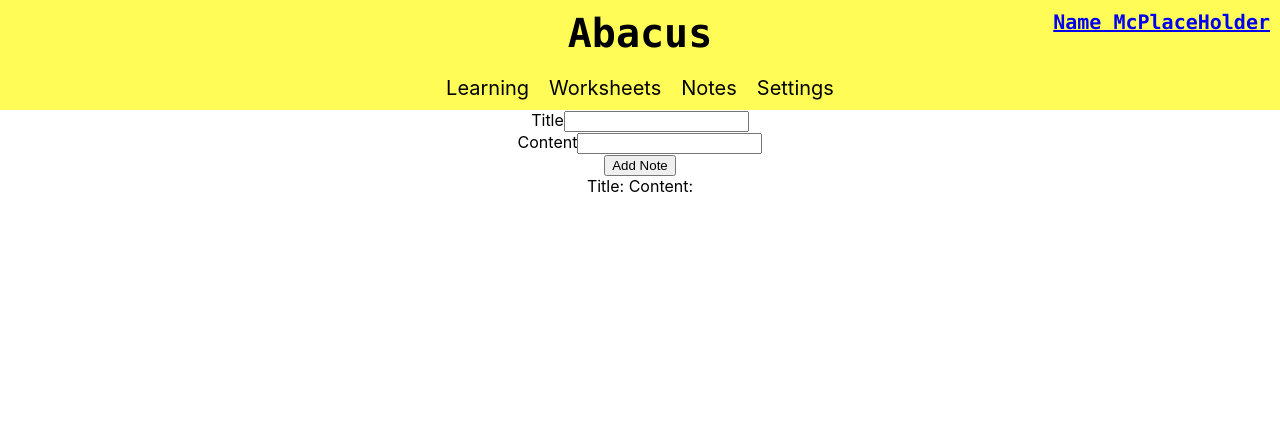
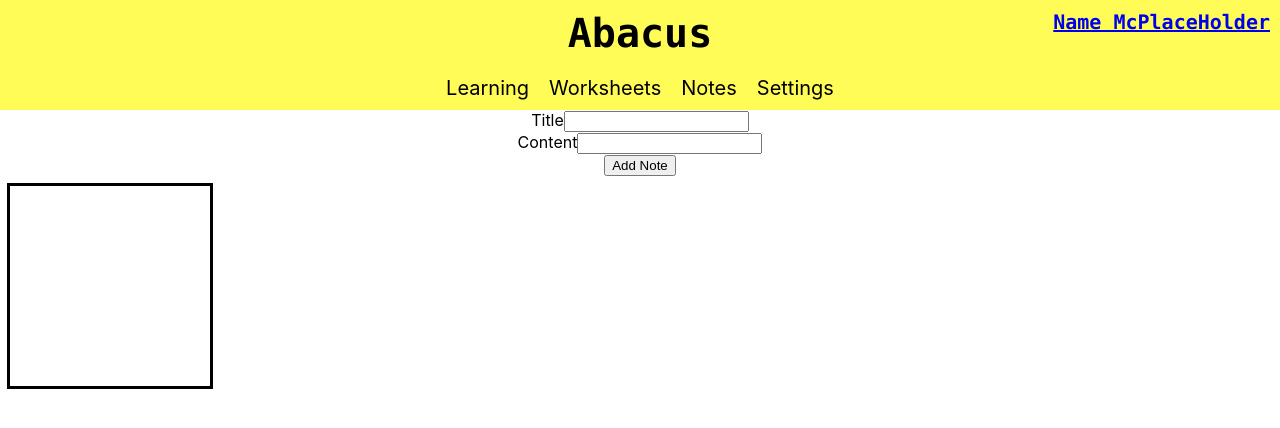
Before and after one commit to ndw001/abacus, a React (Create React App) app in the folder abacus/: page /notes in a window 1280 px wide. Shown: the top 428 px of the page. Built offline with nearby package versions, Linux system fonts and the light colour scheme.

Commit message:
individual note styling

```diff
--- a/abacus/src/components/Notes.css
+++ b/abacus/src/components/Notes.css
@@ -0,0 +1,10 @@
+.IndividualNote {
+  outline-style: solid;
+  width: 200px;
+  height: 200px;
+  margin: 10px;
+}
+
+.NoteTitle {
+  font-weight: 600;
+}
--- a/abacus/src/components/Notes.js
+++ b/abacus/src/components/Notes.js
@@ -1,4 +1,5 @@
 import React, { useState, useEffect } from "react";
+import "./Notes.css";
 
 function Notes() {
   // const allNotes =[];
@@ -26,7 +27,8 @@ function Notes() {
       <button onClick={changeNote}>Add Note</button>
       <div className="IndividualNote">
         {" "}
-        Title: {currentNote.title} Content: {currentNote.content}{" "}
+        <div className="NoteTitle">{currentNote.title}</div>
+        <div className="NoteContent">{currentNote.content} </div>
       </div>
     </div>
   );
```
